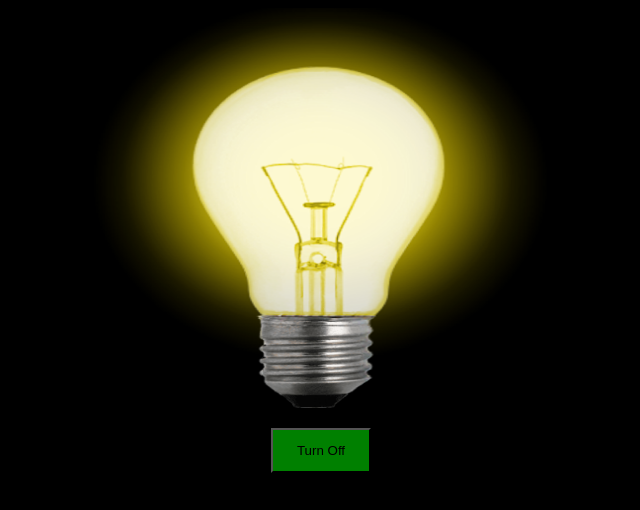
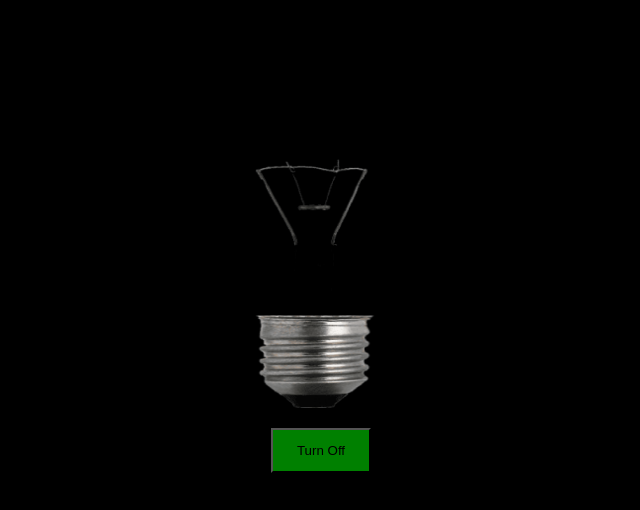
Before and after one commit to AtharvaIparkar/Bulb.github.io, a plain HTML site: page index.html in a window 1280 px wide. Both pictures are taken after a click on the button "Turn On". Shown: the whole page, without its empty margins (319-959 px from the left). Drawn offline with Linux system fonts and the light colour scheme.

Commit message:
Update index.html

```diff
--- a/index.html
+++ b/index.html
@@ -36,7 +36,7 @@
         btn.addEventListener('click',ToggleBulb)
         function ToggleBulb(e){
             if(btn.textContent.includes('On')){
-                bulb.src = "./ON.png"
+                bulb.src = "./OFF.png"
                 btn.textContent = "Turn Off"
             }
             else{
```
